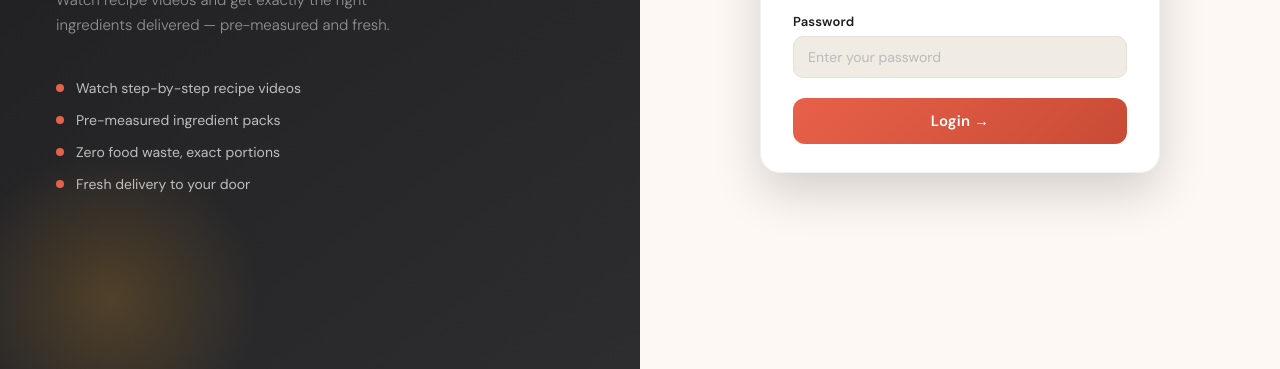
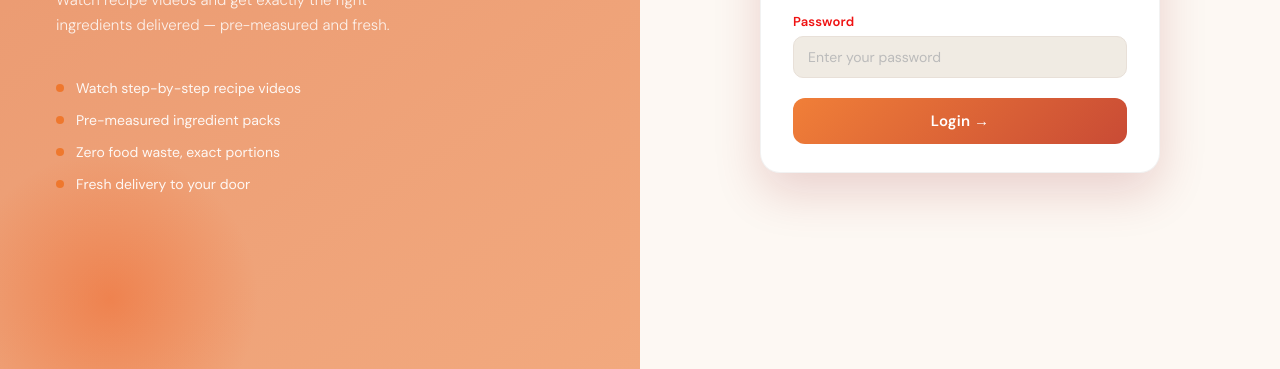
Before and after one commit to Atchuta-Vyshnavi/home-vibes, a website: page index.html in a window 1280 px wide. Shown: the part 431-800 px from the top of the page. Drawn offline with nearby package versions, Linux system fonts and the light colour scheme.

Commit message:
changed website color

```diff
--- a/styles/about.css
+++ b/styles/about.css
@@ -1,16 +1,16 @@
 *, *::before, *::after { box-sizing: border-box; margin: 0; padding: 0; }
 
 :root {
-  --coral: #E8614A;
-  --amber: #F5A623;
+  --coral: #ef7427eb;
+  --amber: #ee5e20;
   --cream: #FDF8F3;
-  --charcoal: #1C1C1E;
+  --charcoal: #8B3A1A;
   --stone: #6B6B6B;
   --soft: #F0EBE3;
   --white: #FFFFFF;
-  --shadow-sm: 0 2px 8px rgba(0,0,0,0.08);
-  --shadow-md: 0 8px 24px rgba(0,0,0,0.12);
-  --shadow-lg: 0 20px 48px rgba(0,0,0,0.16);
+  --shadow-sm: 0 2px 8px rgba(139, 12, 12, 0.16);
+  --shadow-md: 0 8px 24px rgba(139, 12, 12, 0.16);
+  --shadow-lg: 0 20px 48px rgba(139, 12, 12, 0.16);
   --radius: 16px;
 }
 
@@ -79,7 +79,7 @@ html, body {
 
 /* ── HERO ── */
 .hero {
-  background: linear-gradient(135deg, #1C1C1E 0%, #2D2D30 100%);
+  background: linear-gradient(135deg, #E8956D 0%, #F2A97E 100%);
   padding: 52px 40px;
   text-align: center;
   position: relative;
@@ -90,7 +90,7 @@ html, body {
   position: absolute;
   top: -60px; right: -60px;
   width: 300px; height: 300px;
-  background: radial-gradient(circle, rgba(232,97,74,0.3) 0%, transparent 70%);
+  background: radial-gradient(circle, #ee5e2076 0%, transparent 70%);
   pointer-events: none;
 }
 .hero::after {
@@ -98,13 +98,13 @@ html, body {
   position: absolute;
   bottom: -80px; left: -40px;
   width: 280px; height: 280px;
-  background: radial-gradient(circle, rgba(245,166,35,0.25) 0%, transparent 70%);
+  background: radial-gradient(circle, #ee5e2076 0%, transparent 70%);
   pointer-events: none;
 }
 .hero-tag {
   display: inline-block;
-  background: rgba(232,97,74,0.2);
-  color: #F5856A;
+  background: rgba(200,60,30,0.33);
+  color: white;
   font-size: 12px;
   font-weight: 600;
   letter-spacing: 1.5px;
@@ -112,7 +112,7 @@ html, body {
   padding: 5px 14px;
   border-radius: 50px;
   margin-bottom: 18px;
-  border: 1px solid rgba(232,97,74,0.3);
+  border: 1px solid rgba(200,60,30,0.33);
 }
 .hero h2 {
   font-family: 'Playfair Display', serif;
@@ -124,7 +124,7 @@ html, body {
 }
 .hero h2 span { color: var(--amber); }
 .hero p {
-  color: rgba(255,255,255,0.55);
+  color: white;
   font-size: 15px;
   font-weight: 300;
   max-width: 500px;
@@ -266,7 +266,7 @@ html, body {
   display: inline-flex;
   align-items: center;
   gap: 8px;
-  background: var(--charcoal);
+  background: #E8956D;
   color: white;
   text-decoration: none;
   padding: 11px 22px;
--- a/styles/buynow.css
+++ b/styles/buynow.css
@@ -1,10 +1,10 @@
 *, *::before, *::after { box-sizing: border-box; margin: 0; padding: 0; }
 
 :root {
-  --coral: #E8614A;
-  --amber: #F5A623;
+  --coral: #ef7427eb;
+  --amber: #ee5e20;
   --cream: #FDF8F3;
-  --charcoal: #1C1C1E;
+  --charcoal: #8B3A1A;
   --stone: #6B6B6B;
   --soft: #F0EBE3;
   --white: #FFFFFF;
@@ -15,7 +15,7 @@
 html, body {
   min-height: 100vh;
   font-family: 'DM Sans', sans-serif;
-  background: linear-gradient(145deg, #1C1C1E 0%, #2D2D30 100%);
+  background: linear-gradient(145deg, #dc7744 0%, #F2A97E 100%);
   display: flex;
   justify-content: center;
   align-items: flex-start;
@@ -68,7 +68,7 @@ body::after {
 
 /* ── SUCCESS HEADER ── */
 .success-header {
-  background: linear-gradient(135deg, #1C1C1E, #2D2D30);
+  background: linear-gradient(135deg, #dc7744, #F2A97E);
   padding: 16px 20px 14px;
   text-align: center;
   position: relative;
@@ -79,7 +79,7 @@ body::after {
   position: absolute;
   top: -40px; right: -40px;
   width: 180px; height: 180px;
-  background: radial-gradient(circle, rgba(232,97,74,0.3), transparent 70%);
+  background: radial-gradient(circle, #ee5e2076, transparent 70%);
 }
 
 .tick-wrap {
@@ -89,7 +89,7 @@ body::after {
   display: flex; align-items: center; justify-content: center;
   margin: 0 auto 8px;
   animation: pop 0.5s cubic-bezier(0.34, 1.56, 0.64, 1) 0.3s both;
-  box-shadow: 0 6px 18px rgba(232,97,74,0.4);
+  box-shadow: 0 6px 18px #ee5e2076;
 }
 @keyframes pop {
   from { transform: scale(0); opacity: 0; }
@@ -105,7 +105,7 @@ body::after {
   margin-bottom: 2px;
 }
 .success-header p {
-  color: rgba(255,255,255,0.5);
+  color: rgb(255, 255, 255);
   font-size: 12px;
 }
 
--- a/styles/cart.css
+++ b/styles/cart.css
@@ -1,10 +1,10 @@
 *, *::before, *::after { box-sizing: border-box; margin: 0; padding: 0; }
 
 :root {
-  --coral: #E8614A;
-  --amber: #F5A623;
+  --coral: #ef7427eb;
+  --amber: #ee5e20;
   --cream: #FDF8F3;
-  --charcoal: #1C1C1E;
+  --charcoal: #8B3A1A;
   --stone: #6B6B6B;
   --soft: #F0EBE3;
   --white: #FFFFFF;
@@ -296,7 +296,7 @@ html, body {
   position: fixed;
   bottom: 30px; left: 50%;
   transform: translateX(-50%) translateY(10px);
-  background: var(--charcoal);
+  background: #E8956D;
   color: white;
   padding: 12px 22px;
   border-radius: 50px;
--- a/styles/contact.css
+++ b/styles/contact.css
@@ -1,16 +1,16 @@
 *, *::before, *::after { box-sizing: border-box; margin: 0; padding: 0; }
 
 :root {
-  --coral: #E8614A;
-  --amber: #F5A623;
+  --coral: #ef7427eb;
+  --amber: #ee5e20;
   --cream: #FDF8F3;
-  --charcoal: #1C1C1E;
+  --charcoal: #8B3A1A;
   --stone: #6B6B6B;
   --soft: #F0EBE3;
   --white: #FFFFFF;
-  --shadow-sm: 0 2px 8px rgba(0,0,0,0.07);
-  --shadow-md: 0 8px 24px rgba(0,0,0,0.11);
-  --shadow-lg: 0 20px 48px rgba(0,0,0,0.15);
+  --shadow-sm: 0 2px 8px rgba(139, 12, 12, 0.16);
+  --shadow-md: 0 8px 24px rgba(139, 12, 12, 0.16);
+  --shadow-lg: 0 20px 48px rgba(139, 12, 12, 0.16);
   --radius: 16px;
 }
 
@@ -52,25 +52,25 @@ html, body {
 
 /* ── HERO ── */
 .hero {
-  background: linear-gradient(135deg, #1C1C1E 0%, #2D2D30 100%);
+  background: linear-gradient(135deg, #E8956D 0%, #F2A97E 100%);
   padding: 48px 40px; text-align: center;
   position: relative; overflow: hidden;
 }
 .hero::before {
   content: ''; position: absolute; top: -60px; right: -60px;
   width: 300px; height: 300px;
-  background: radial-gradient(circle, rgba(232,97,74,0.28) 0%, transparent 70%);
+  background: radial-gradient(circle, #ee5e2076 0%, transparent 70%);
 }
 .hero::after {
   content: ''; position: absolute; bottom: -80px; left: -40px;
   width: 280px; height: 280px;
-  background: radial-gradient(circle, rgba(245,166,35,0.22) 0%, transparent 70%);
+  background: radial-gradient(circle, #ee5e2076 0%, transparent 70%);
 }
 .hero-tag {
-  display: inline-block; background: rgba(232,97,74,0.18); color: #F5856A;
+  display: inline-block; background: rgba(200,60,30,0.33); color: white;
   font-size: 12px; font-weight: 600; letter-spacing: 1.5px; text-transform: uppercase;
   padding: 5px 14px; border-radius: 50px; margin-bottom: 16px;
-  border: 1px solid rgba(232,97,74,0.28); position: relative; z-index: 1;
+  border: 1px solid rgba(200,60,30,0.33); position: relative; z-index: 1;
 }
 .hero h2 {
   font-family: 'Playfair Display', serif;
@@ -80,7 +80,7 @@ html, body {
 }
 .hero h2 span { color: var(--amber); }
 .hero p {
-  color: rgba(255,255,255,0.5); font-size: 15px;
+  color: white; font-size: 15px;
   font-weight: 300; max-width: 480px; margin: 0 auto;
   position: relative; z-index: 1;
 }
@@ -220,7 +220,7 @@ html, body {
 .success p { color: var(--stone); font-size: 14px; margin-bottom: 20px; }
 .success-btn {
   display: inline-flex; align-items: center; gap: 8px;
-  background: var(--charcoal); color: white;
+  background: #E8956D; color: white;
   text-decoration: none; padding: 11px 22px;
   border-radius: 10px; font-size: 14px; font-weight: 600;
   transition: background 0.2s;
@@ -340,7 +340,7 @@ html, body {
 .toast {
   position: fixed; bottom: 30px; left: 50%;
   transform: translateX(-50%) translateY(10px);
-  background: var(--charcoal); color: white;
+  background: #E8956D; color: white;
   padding: 12px 22px; border-radius: 50px;
   font-size: 14px; font-weight: 500; opacity: 0;
   transition: opacity 0.3s, transform 0.3s;
--- a/styles/home.css
+++ b/styles/home.css
@@ -1,16 +1,16 @@
 *, *::before, *::after { box-sizing: border-box; margin: 0; padding: 0; }
 
 :root {
-  --coral: #E8614A;
-  --amber: #F5A623;
+  --coral: #ef7427eb;
+  --amber: #ee5e20;
   --cream: #FDF8F3;
-  --charcoal: #1C1C1E;
+  --charcoal: #8B3A1A;
   --stone: #6B6B6B;
   --soft: #F0EBE3;
   --white: #FFFFFF;
-  --shadow-sm: 0 2px 8px rgba(0,0,0,0.08);
-  --shadow-md: 0 8px 24px rgba(0,0,0,0.12);
-  --shadow-lg: 0 20px 48px rgba(0,0,0,0.16);
+  --shadow-sm: 0 2px 8px rgba(139, 12, 12, 0.16);
+  --shadow-md: 0 8px 24px rgba(139, 12, 12, 0.16);
+  --shadow-lg: 0 20px 48px rgba(139, 12, 12, 0.16);
   --radius: 16px;
 }
 
@@ -141,7 +141,7 @@ html, body {
 
 /* ── HERO SECTION ── */
 .hero {
-  background: linear-gradient(135deg, #1C1C1E 0%, #2D2D30 100%);
+  background: linear-gradient(135deg, #E8956D 0%, #F2A97E 100%);
   padding: 52px 40px;
   text-align: center;
   position: relative;
@@ -152,7 +152,7 @@ html, body {
   position: absolute;
   top: -60px; right: -60px;
   width: 300px; height: 300px;
-  background: radial-gradient(circle, rgba(232,97,74,0.3) 0%, transparent 70%);
+  background: radial-gradient(circle, #ee5e2076 0%, transparent 70%);
   pointer-events: none;
 }
 .hero::after {
@@ -160,13 +160,13 @@ html, body {
   position: absolute;
   bottom: -80px; left: -40px;
   width: 280px; height: 280px;
-  background: radial-gradient(circle, rgba(245,166,35,0.25) 0%, transparent 70%);
+  background: radial-gradient(circle, #ee5e2076 0%, transparent 70%);
   pointer-events: none;
 }
 .hero-tag {
   display: inline-block;
-  background: rgba(232,97,74,0.2);
-  color: #F5856A;
+  background: rgba(200,60,30,0.33);
+  color: #FFFFFF;
   font-size: 12px;
   font-weight: 600;
   letter-spacing: 1.5px;
@@ -174,7 +174,7 @@ html, body {
   padding: 5px 14px;
   border-radius: 50px;
   margin-bottom: 18px;
-  border: 1px solid rgba(232,97,74,0.3);
+  border: 1px solid rgba(200, 61, 30, 0.635);
 }
 .hero h2 {
   font-family: 'Playfair Display', serif;
@@ -186,7 +186,7 @@ html, body {
 }
 .hero h2 span { color: var(--amber); }
 .hero p {
-  color: rgba(255,255,255,0.55);
+  color: rgba(255,255,255,0.9);
   font-size: 15px;
   font-weight: 300;
   max-width: 480px;
@@ -295,7 +295,7 @@ html, body {
   display: flex;
   align-items: center;
   gap: 6px;
-  background: var(--charcoal);
+  background: #E8956D;
   color: white;
   border: none;
   padding: 8px 16px;
--- a/styles/index.css
+++ b/styles/index.css
@@ -1,14 +1,14 @@
 *, *::before, *::after { box-sizing: border-box; margin: 0; padding: 0; }
 
     :root {
-      --coral: #E8614A;
-      --amber: #F5A623;
+      --coral: #ef7427eb;
+      --amber: #ee5e20;
       --cream: #FDF8F3;
-      --charcoal: #1C1C1E;
+      --charcoal: #ef1212;
       --stone: #6B6B6B;
       --soft: #F0EBE3;
       --white: #FFFFFF;
-      --shadow-lg: 0 20px 48px rgba(0,0,0,0.16);
+      --shadow-lg: 0 20px 48px rgba(139, 12, 12, 0.16);
       --radius: 16px;
     }
 
@@ -26,7 +26,7 @@
 
     /* ── LEFT PANEL ── */
     .left-panel {
-      background: linear-gradient(145deg, #1C1C1E 0%, #2D2D30 100%);
+      background: linear-gradient(145deg, #E8956D 0%, #F2A97E 100%);
       display: flex;
       flex-direction: column;
       justify-content: center;
@@ -40,7 +40,7 @@
       position: absolute;
       top: -80px; right: -80px;
       width: 360px; height: 360px;
-      background: radial-gradient(circle, rgba(232,97,74,0.28) 0%, transparent 70%);
+      background: radial-gradient(circle, #ee5e2076 0%, transparent 70%);
       pointer-events: none;
     }
     .left-panel::after {
@@ -48,7 +48,7 @@
       position: absolute;
       bottom: -80px; left: -40px;
       width: 300px; height: 300px;
-      background: radial-gradient(circle, rgba(245,166,35,0.2) 0%, transparent 70%);
+      background: radial-gradient(circle, #ee5e2076 0%, transparent 70%);
       pointer-events: none;
     }
 
@@ -77,8 +77,8 @@
     .left-copy { position: relative; z-index: 1; }
     .left-tag {
       display: inline-block;
-      background: rgba(232,97,74,0.2);
-      color: #F5856A;
+      background: rgba(200,60,30,0.33);
+      color: #FFFFFF;
       font-size: 11px;
       font-weight: 600;
       letter-spacing: 1.5px;
@@ -86,7 +86,7 @@
       padding: 5px 14px;
       border-radius: 50px;
       margin-bottom: 20px;
-      border: 1px solid rgba(232,97,74,0.3);
+      border: 1px solid rgba(200,60,30,0.45);
     }
     .left-copy h2 {
       font-family: 'Playfair Display', serif;
@@ -98,7 +98,7 @@
     }
     .left-copy h2 span { color: var(--amber); }
     .left-copy p {
-      color: rgba(255,255,255,0.5);
+      color: rgba(255,255,255,0.85);
       font-size: 15px;
       font-weight: 300;
       line-height: 1.7;
@@ -117,7 +117,7 @@
       display: flex;
       align-items: center;
       gap: 12px;
-      color: rgba(255,255,255,0.7);
+      color: rgba(255,255,255,0.92);
       font-size: 14px;
     }
     .feature-dot {
@@ -242,7 +242,7 @@
       bottom: 30px;
       left: 50%;
       transform: translateX(-50%) translateY(10px);
-      background: var(--charcoal);
+      background: #E8956D;
       color: white;
       padding: 12px 22px;
       border-radius: 50px;
@@ -261,6 +261,6 @@
     @media (max-width: 820px) {
       body { grid-template-columns: 1fr; }
       .left-panel { display: none; }
-      .right-panel { background: linear-gradient(135deg, #1C1C1E, #2D2D30); min-height: 100vh; }
+      .right-panel { background: linear-gradient(135deg, #E8956D, #F2A97E); min-height: 100vh; }
       .card { max-width: 420px; }
     }
--- a/styles/payment.css
+++ b/styles/payment.css
@@ -1,10 +1,10 @@
 *, *::before, *::after { box-sizing: border-box; margin: 0; padding: 0; }
 
 :root {
-  --coral: #E8614A;
-  --amber: #F5A623;
+  --coral: #ef7427eb;
+  --amber: #ee5e20;
   --cream: #FDF8F3;
-  --charcoal: #1C1C1E;
+  --charcoal: #8B3A1A;
   --stone: #6B6B6B;
   --soft: #F0EBE3;
   --white: #FFFFFF;
@@ -77,14 +77,14 @@ html, body {
 
 /* ── SECURE BADGE ── */
 .secure-bar {
-  background: linear-gradient(135deg, #1C1C1E, #2D2D30);
+  background: linear-gradient(135deg, #E8956D, #F2A97E);
   padding: 10px 40px;
   display: flex;
   align-items: center;
   justify-content: center;
   gap: 8px;
   font-size: 12.5px;
-  color: rgba(255,255,255,0.6);
+  color: white;
   font-weight: 500;
   letter-spacing: 0.3px;
 }
@@ -335,7 +335,7 @@ html, body {
   top: 92px;
 }
 .summary-top {
-  background: linear-gradient(135deg, #1C1C1E, #2D2D30);
+  background: linear-gradient(135deg, #E8956D, #F2A97E);
   padding: 20px 22px;
   position: relative;
   overflow: hidden;
@@ -345,7 +345,7 @@ html, body {
   position: absolute;
   top: -30px; right: -30px;
   width: 120px; height: 120px;
-  background: radial-gradient(circle, rgba(232,97,74,0.3), transparent 70%);
+  background: radial-gradient(circle, #ee5e2076, transparent 70%);
 }
 .summary-top h3 {
   font-family: 'Playfair Display', serif;
@@ -554,7 +554,7 @@ html, body {
   position: fixed;
   bottom: 30px; left: 50%;
   transform: translateX(-50%) translateY(10px);
-  background: var(--charcoal);
+  background: #E8956D;
   color: white;
   padding: 12px 22px;
   border-radius: 50px;
--- a/styles/profile.css
+++ b/styles/profile.css
@@ -1,10 +1,10 @@
 *, *::before, *::after { box-sizing: border-box; margin: 0; padding: 0; }
 
 :root {
-  --coral: #E8614A;
-  --amber: #F5A623;
+  --coral: #ef7427eb;
+  --amber: #ee5e20;
   --cream: #FDF8F3;
-  --charcoal: #1C1C1E;
+  --charcoal: #8B3A1A;
   --stone: #6B6B6B;
   --soft: #F0EBE3;
   --white: #FFFFFF;
@@ -74,7 +74,7 @@ html, body {
 
 /* ── PROFILE HERO BANNER ── */
 .profile-banner {
-  background: linear-gradient(135deg, #1C1C1E 0%, #2D2D30 100%);
+  background: linear-gradient(135deg, #E8956D 0%, #F2A97E 100%);
   position: relative;
   overflow: hidden;
   padding: 28px 40px 24px;
@@ -84,7 +84,7 @@ html, body {
   position: absolute;
   top: -80px; right: -80px;
   width: 320px; height: 320px;
-  background: radial-gradient(circle, rgba(232,97,74,0.3) 0%, transparent 70%);
+  background: radial-gradient(circle, #ee5e2076 0%, transparent 70%);
   pointer-events: none;
 }
 .profile-banner::after {
@@ -127,7 +127,7 @@ html, body {
   background: var(--coral);
   border-radius: 50%;
   display: flex; align-items: center; justify-content: center;
-  border: 2px solid #1C1C1E;
+  border: 2px solid #E8956D;
   cursor: pointer;
 }
 .avatar-edit svg { color: white; }
@@ -590,7 +590,7 @@ html, body {
   position: fixed;
   bottom: 30px; left: 50%;
   transform: translateX(-50%) translateY(10px);
-  background: var(--charcoal);
+  background: #E8956D;
   color: white;
   padding: 12px 22px;
   border-radius: 50px;
```
Also changed, not shown: 1 other file.
